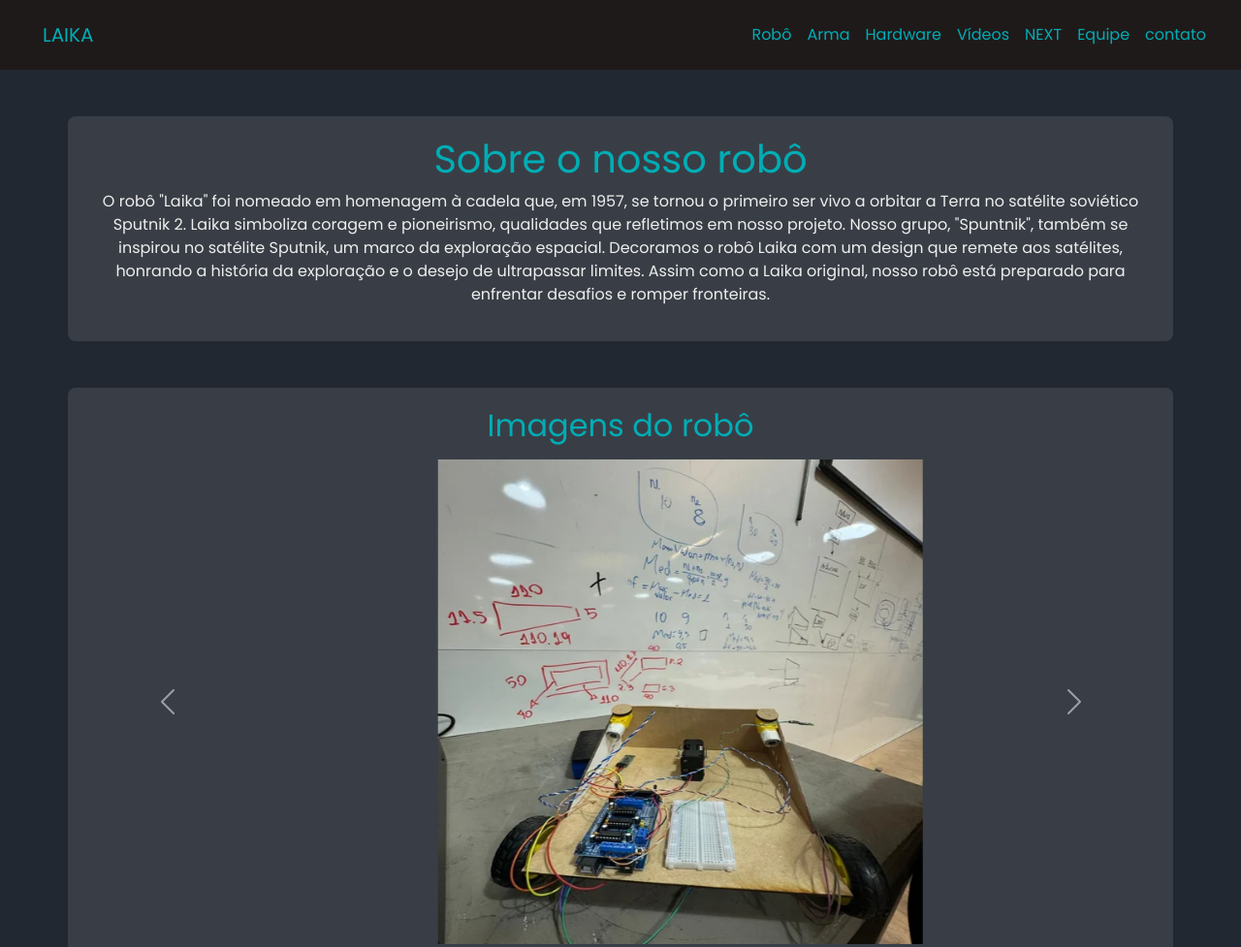
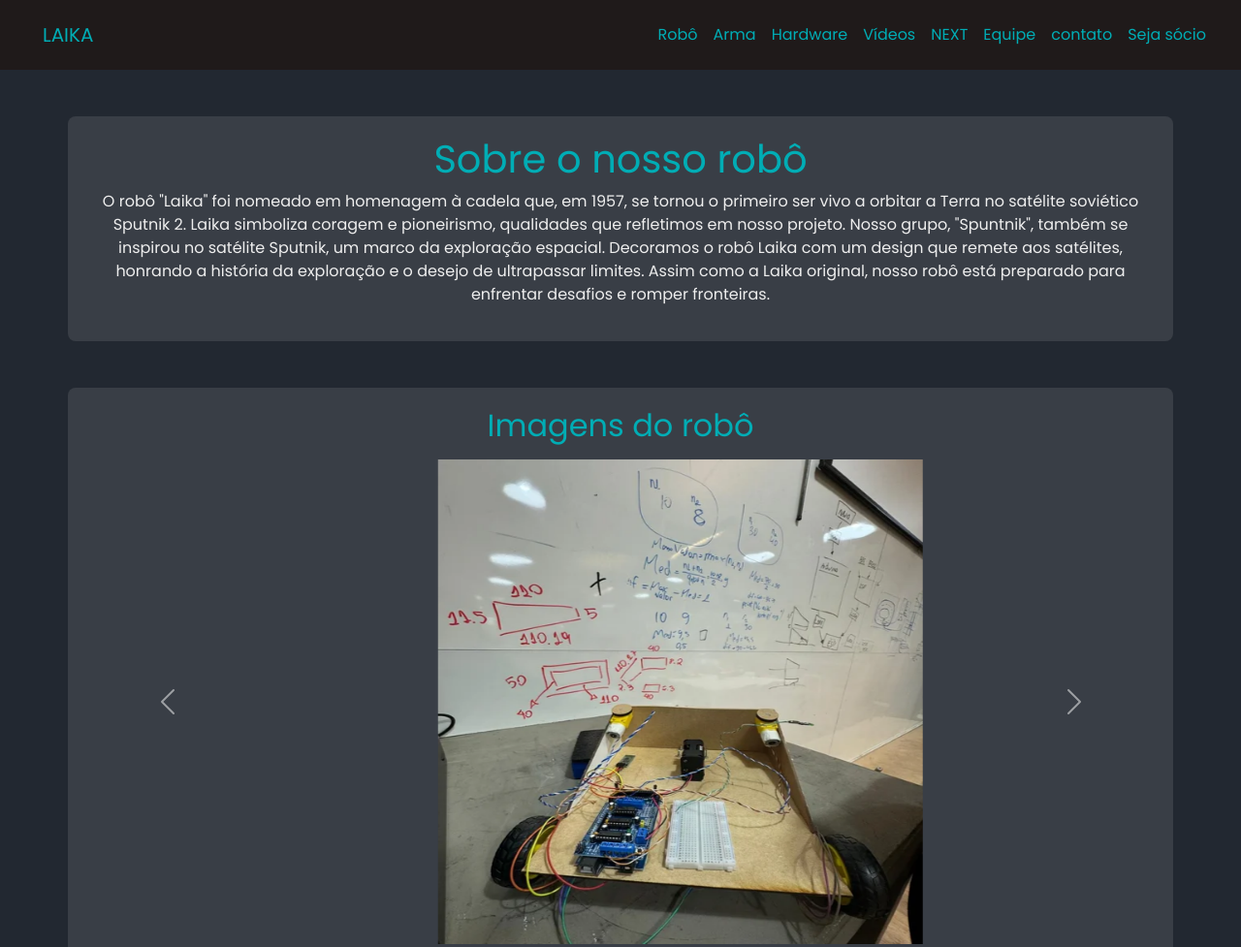
Before and after one commit to EnzoLuchini/LaikaBeli, a plain HTML site: page index.html in a window 1280 px wide. Shown: the top 977 px of the page at 97% size. Drawn offline with nearby package versions, Linux system fonts and the light colour scheme.

Commit message:
alterações

```diff
--- a/index.html
+++ b/index.html
@@ -55,6 +55,9 @@
           </li>
           <li class="nav-item">
             <a class="nav-link" href="#contato">contato</a>
+          </li>
+          <li class="nav-item">
+            <a class="nav-link" href="#seja-meu-socio">Seja sócio</a>
           </li>
         </ul>
       </div>
@@ -503,7 +506,7 @@
 
   <!-- Seção Seja Meu Sócio -->
 <section id="seja-meu-socio" class="container-md mt-5 mb-5 text-center">
-    <h2 class="display-4 text-primary mb-4">Seja Meu Sócio</h2>
+    <h2 class="display-4 text-primary mb-4">Seja sócio</h2>
     <p class="lead">Junte-se a nós nesta jornada emocionante de robótica e inovação. Contribua para o desenvolvimento de soluções inovadoras e faça parte do nosso projeto!</p>
     <a href="sejameusocio.html" class="btn btn-success btn-lg">Saiba Mais</a>
 </section>
```
